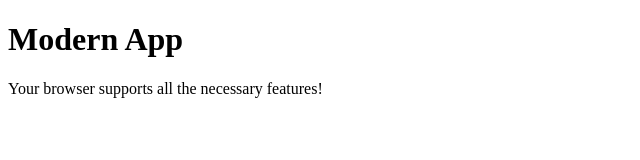
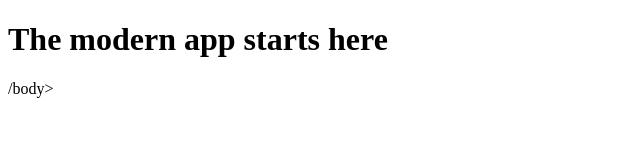
Before and after one commit to adelirfilho/features, a plain HTML site: page index.html in a window 1280 px wide. Shown: the whole page, without its empty margins (0-640 px from the left). Drawn offline with Linux system fonts and the light colour scheme.

Commit message:
Small changes in html files

```diff
--- a/index.html
+++ b/index.html
@@ -29,9 +29,6 @@
 
 </head>
 <body>
-    <h1>Modern App</h1>
-    <div class="content">
-        <p>Your browser supports all the necessary features!</p>
-    </div>
-</body>
+    <h1>The modern app starts here</h1>
+ /body>
 </html>
```
